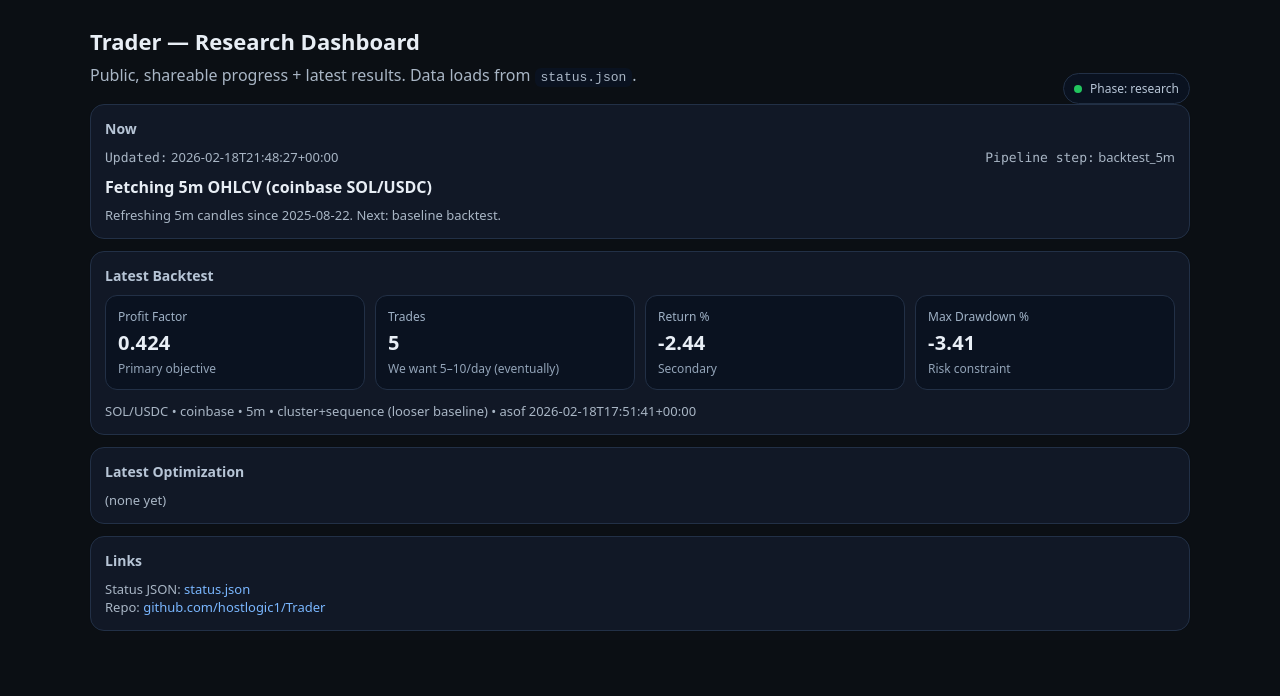
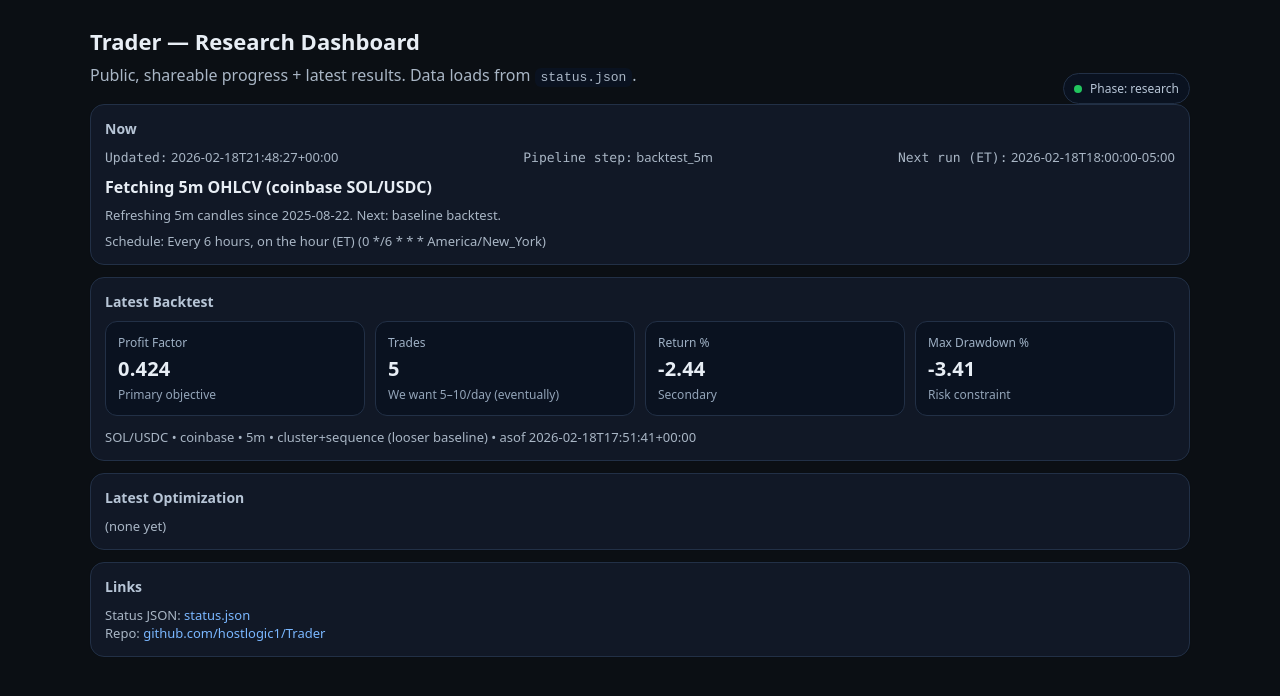
Before and after one commit to hostlogic1/Trader, a plain HTML site: page docs/index.html in a window 1280 px wide. Drawn offline with Linux system fonts and the light colour scheme.

Commit message:
Dashboard: show next run time + schedule

```diff
--- a/docs/index.html
+++ b/docs/index.html
@@ -88,9 +88,11 @@
         <div class="row">
           <div class="small"><span class="mono">Updated:</span> <span id="updatedAt">(loading)</span></div>
           <div class="small"><span class="mono">Pipeline step:</span> <span id="pipelineStep">(loading)</span></div>
+          <div class="small"><span class="mono">Next run (ET):</span> <span id="nextRun">(loading)</span></div>
         </div>
         <div style="margin-top:10px; font-size:16px; font-weight:650;" id="task">(loading)</div>
         <div class="small" style="margin-top:8px;" id="notes"></div>
+        <div class="small" style="margin-top:8px;" id="schedule"></div>
       </div>
 
       <div class="card col-12">
@@ -167,6 +169,8 @@ async function load() {
     document.getElementById('pipelineStep').textContent = s.pipeline_step || '(not set)';
     document.getElementById('task').textContent = s.current_task || '(not set)';
     document.getElementById('notes').textContent = s.notes || '';
+    document.getElementById('nextRun').textContent = s.next_run_et || '—';
+    document.getElementById('schedule').textContent = s.schedule ? (`Schedule: ${s.schedule.summary} (${s.schedule.expr} ${s.schedule.tz})`) : '';
 
     const bt = s.last_backtest || {};
     document.getElementById('kpiPF').textContent = fmt(bt.profit_factor, 3);
```
